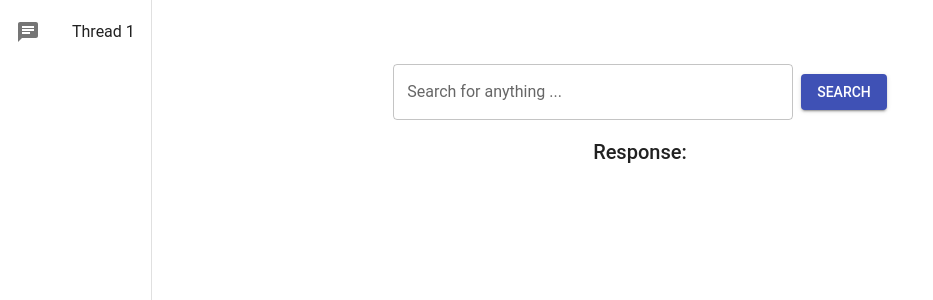
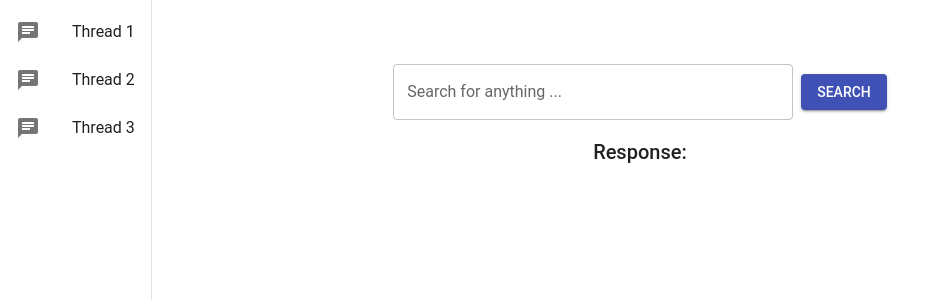
Before and after one commit to rguilmain/rag-app, a React (Vite) app in the folder frontend/: page / in a window 1280 px wide. Shown: the top 300 px of the page, without its empty margins (0-933 px from the left). Built offline with nearby package versions, Linux system fonts and the light colour scheme.

Commit message:
add a couple more example threads

```diff
--- a/frontend/src/components/Sidebar.tsx
+++ b/frontend/src/components/Sidebar.tsx
@@ -11,14 +11,24 @@ function Sidebar() {
   return (
     <Drawer variant="permanent" anchor="left">
       <List>
-        {/* Loop through chat rooms or contacts */}
         <ListItem>
           <ListItemIcon>
             <ChatIcon />
           </ListItemIcon>
           <ListItemText primary="Thread 1" />
         </ListItem>
-        {/* Repeat for other chat rooms or contacts */}
+        <ListItem>
+          <ListItemIcon>
+            <ChatIcon />
+          </ListItemIcon>
+          <ListItemText primary="Thread 2" />
+        </ListItem>
+        <ListItem>
+          <ListItemIcon>
+            <ChatIcon />
+          </ListItemIcon>
+          <ListItemText primary="Thread 3" />
+        </ListItem>
       </List>
     </Drawer>
   );
```
